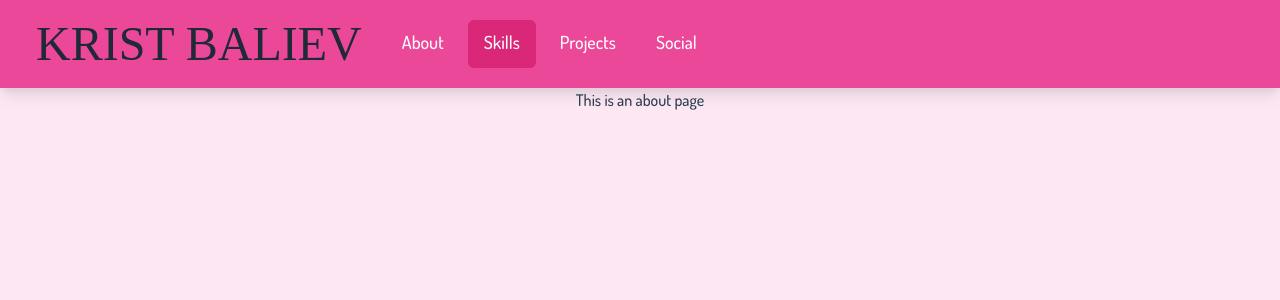
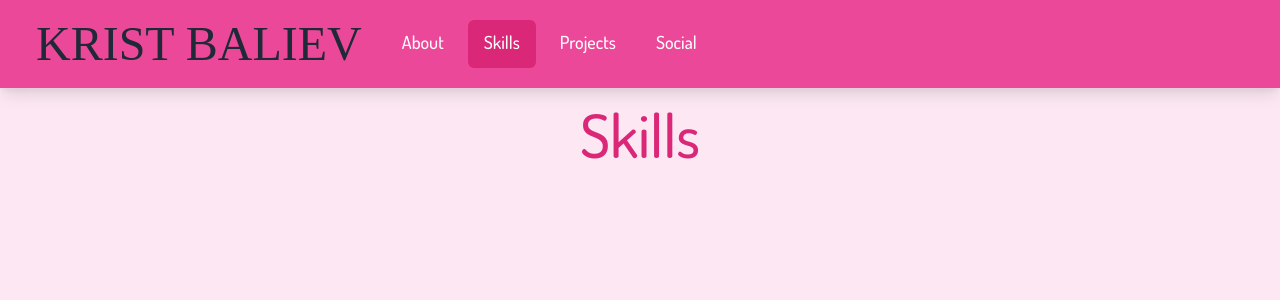
Before and after one commit to FlyingBaum/portfolio, a Vue app: page /#/skills in a window 1280 px wide. Shown: the top 300 px of the page. Built offline with nearby package versions, Linux system fonts and the light colour scheme; a web font is replaced by a local one.

Commit message:
Style modifications

```diff
--- a/src/views/Projects.vue
+++ b/src/views/Projects.vue
@@ -1,7 +1,7 @@
 <template>
   <div class="projects">
     <h1 class="text-6xl m-4">
-      <span class="text-green-500">Krist</span> Baliev
+      <span class="text-indigo-500">Krist</span> Baliev
     </h1>
     <div class="grid grid-cols-1 lg:grid-cols-3 xl:grid-cols-4">
       <div v-for="repo in repos" :key="repo.repoName" class="m-4">
@@ -49,9 +49,5 @@ export default class Projects extends Vue {
       })
       .catch(console.error);
   }
-
-  beforeCreate(): void {
-    document.body.className = "projects";
-  }
 }
 </script>
--- a/src/views/Skills.vue
+++ b/src/views/Skills.vue
@@ -1,5 +1,7 @@
 <template>
   <div class="skills">
-    <h1>This is an about page</h1>
+    <h1 class="text-6xl m-4">
+      <span class="text-pink-600">Skills</span>
+    </h1>
   </div>
 </template>
```
